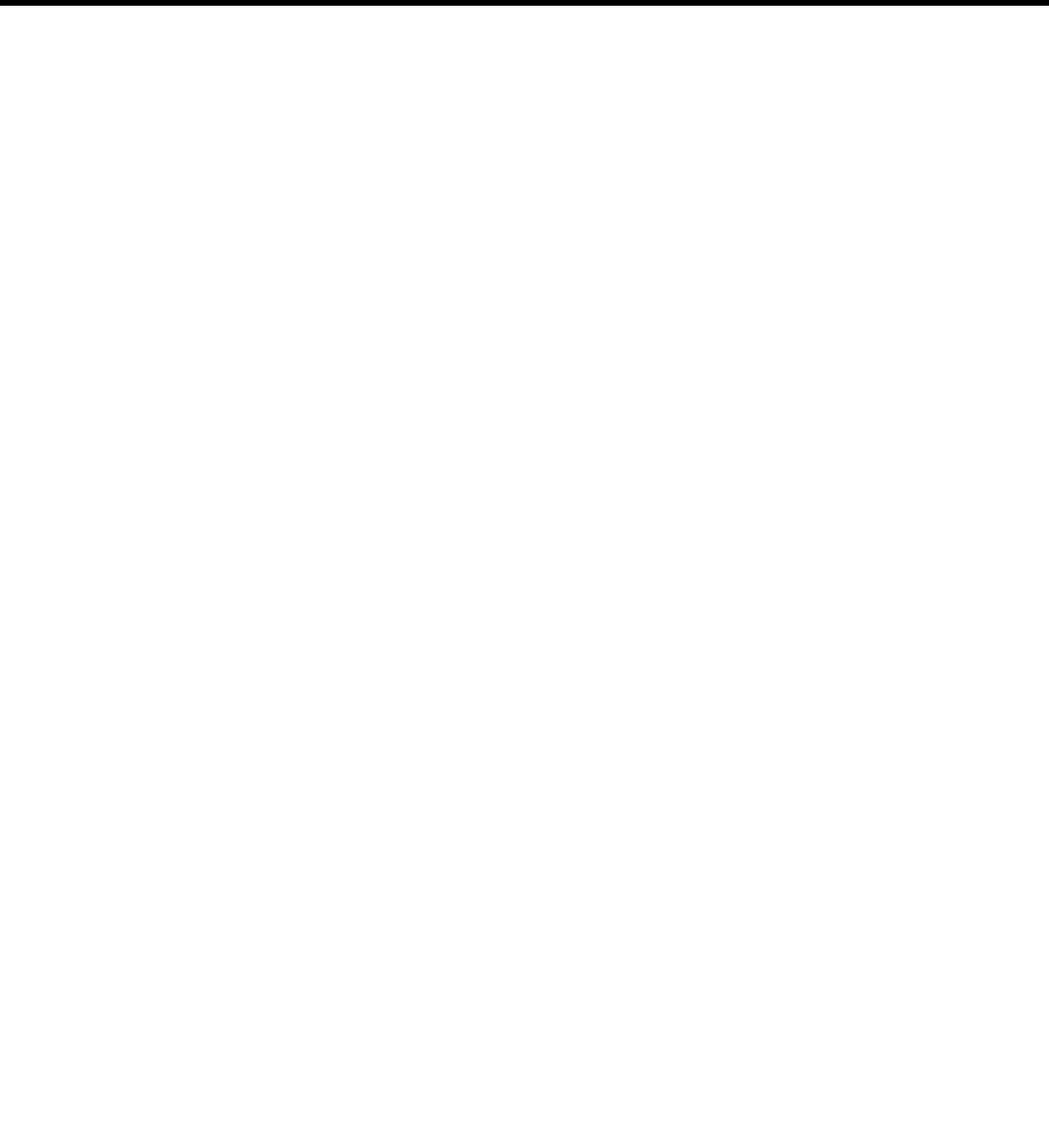
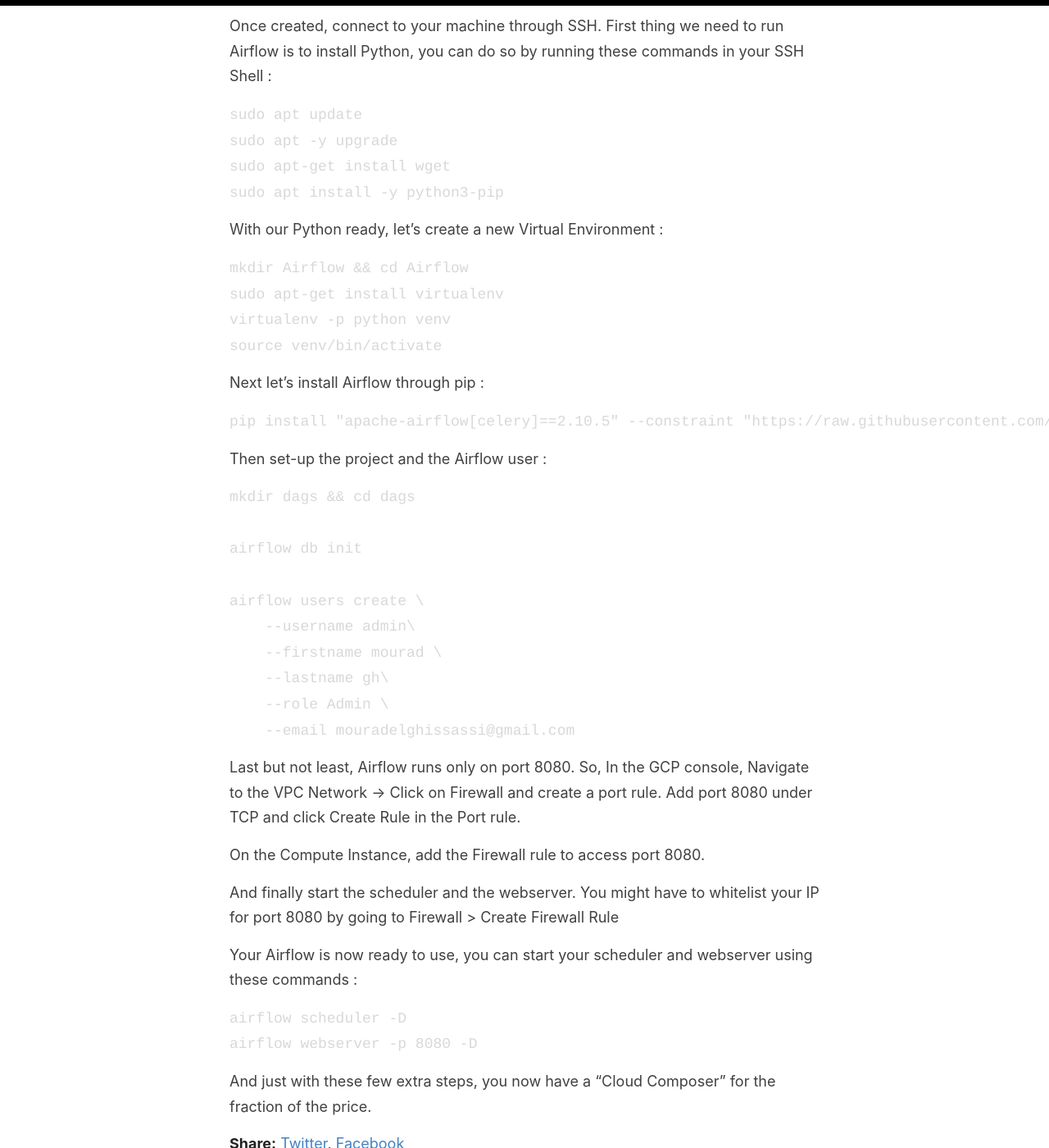
Before and after one commit to everythingdata-ai/everythingdata-ai.github.io, a Jekyll site: the page built from _posts/2025-02-06-gcp-terraform-3.md, in a window 1280 px wide and 1400 px high, scrolled down 5808 px. Shown: the whole window at 82% size. Built offline with Jekyll 4.4.1, drawn with Linux system fonts in a browser that asks for light colours; some of the changed text lies outside the part shown; grey boxes are pictures that could not be loaded.

Commit message:
Update 2025-02-06-gcp-terraform-3.md

````diff
--- a/_posts/2025-02-06-gcp-terraform-3.md
+++ b/_posts/2025-02-06-gcp-terraform-3.md
@@ -24,6 +24,8 @@ gcloud projects add-iam-policy-binding fourth-walker-449914-t1 --member="service
 
 gcloud projects add-iam-policy-binding fourth-walker-449914-t1 --member="serviceAccount:terraform-test@fourth-walker-449914-t1.iam.gserviceaccount.com" --role="roles/resourcemanager.projectIamAdmin"
 ```
+
+### Creating a Cloud Composer environment
 
 Now let's create a new Terraform file, that I called gcc.tf (for Google Cloud Composer).
 In this file, you should :
@@ -158,3 +160,69 @@ Although not very practical, you can set-up a pipeline that destroys the Compose
 - Delete the Environment and its bucket
 
 The environment snapshot can then be loaded to restore the Environment to the state when the snapshots were created.
+
+### Setting up Airflow using Comput Engine
+
+If Cloud Composer is out of your budget, you can still use Airflow by creating your own environment in a Cloud Compute Virtual Machine.
+Here is how you can do that :
+
+Go to [Cloud Compute](https://console.cloud.google.com/compute) and click on Create an Instance.
+Choose your machine configuration based on your needs. For testing purposes, an E2 instance is enough.
+
+<img width="377" alt="image" src="https://github.com/user-attachments/assets/de634da7-f9a7-4aec-8a0d-ba8a7c17424c" />
+
+Once created, connect to your machine through SSH.
+First thing we need to run Airflow is to install Python, you can do so by running these commands in your SSH Shell :
+
+```Shell
+sudo apt update
+sudo apt -y upgrade
+sudo apt-get install wget
+sudo apt install -y python3-pip
+```
+
+With our Python ready, let's create a new Virtual Environment :
+
+```Shell
+mkdir Airflow && cd Airflow
+sudo apt-get install virtualenv
+virtualenv -p python venv
+source venv/bin/activate
+```
+
+Next let's install Airflow through pip :
+
+```Shell
+pip install "apache-airflow[celery]==2.10.5" --constraint "https://raw.githubusercontent.com/apache/airflow/constraints-2.10.5/constraints-3.8.txt"
+```
+
+Then set-up the project and the Airflow user :
+
+```Shell
+mkdir dags && cd dags
+
+airflow db init
+
+airflow users create \
+    --username admin\
+    --firstname mourad \
+    --lastname gh\
+    --role Admin \
+    --email mouradelghissassi@gmail.com
+```
+
+Last but not least, Airflow runs only on port 8080. So, In the GCP console, Navigate to the VPC Network -> Click on Firewall and create a port rule. Add port 8080 under TCP and click Create Rule in the Port rule.
+
+On the Compute Instance, add the Firewall rule to access port 8080.
+
+And finally start the scheduler and the webserver.
+You might have to whitelist your IP for port 8080 by going to Firewall > Create Firewall Rule
+
+Your Airflow is now ready to use, you can start your scheduler and webserver using these commands :
+
+```Shell
+airflow scheduler -D
+airflow webserver -p 8080 -D
+```
+
+And just with these few extra steps, you now have a "Cloud Composer" for the fraction of the price.
````
